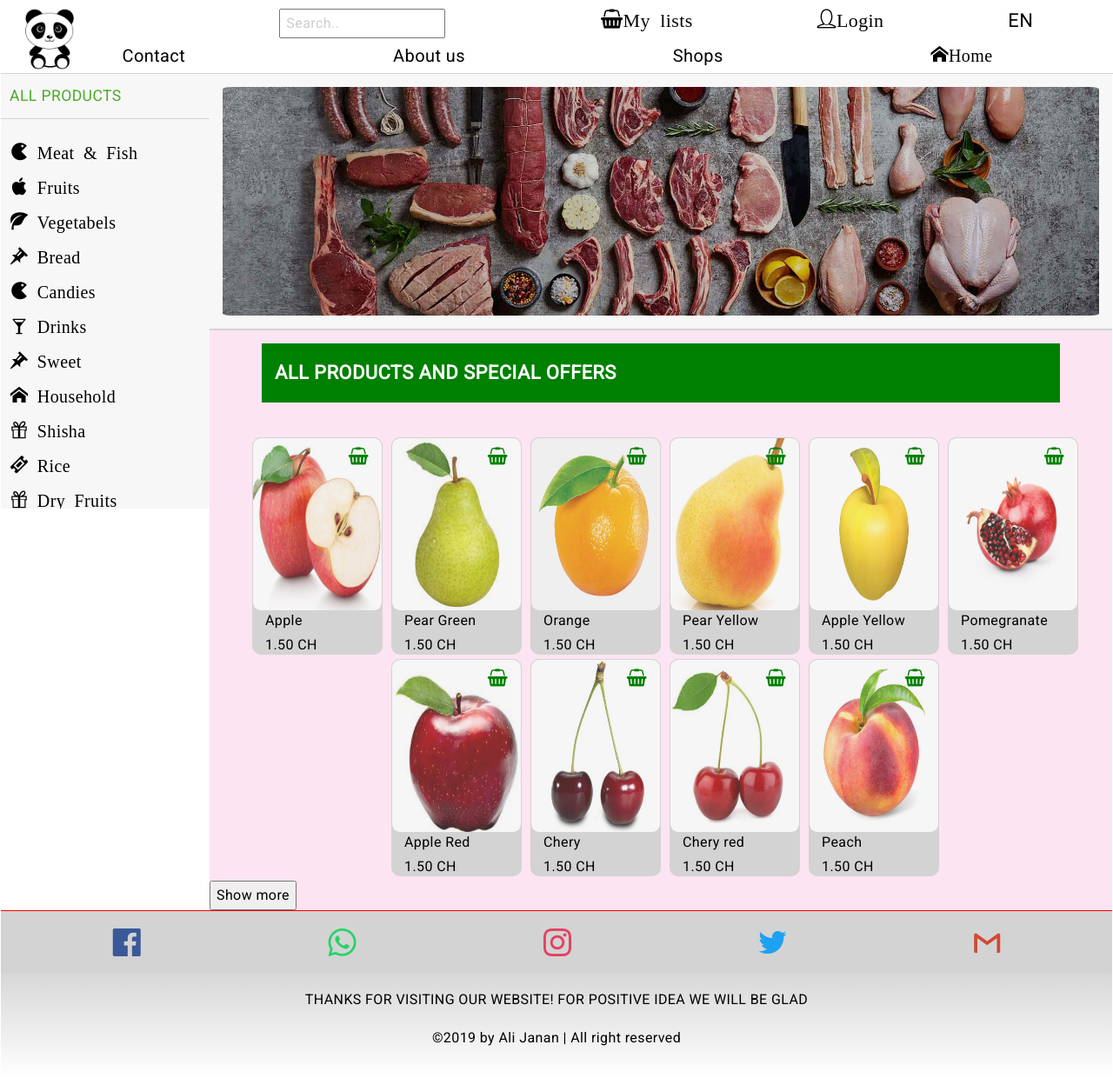
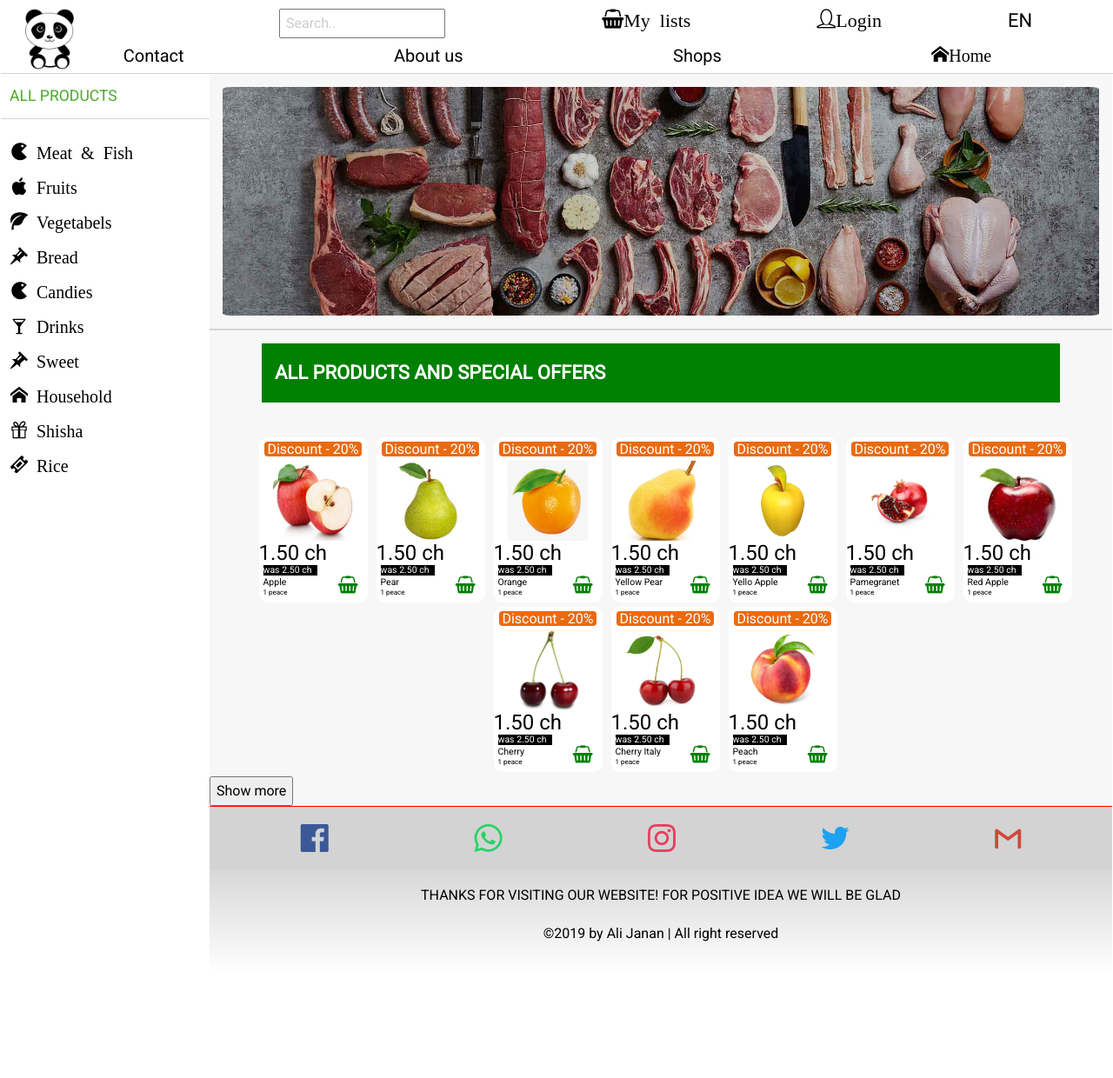
Before and after one commit to Ali-Janan/WebSite, a PHP site: page / in a window 1280 px wide. Shown: the whole page at 87% size. After the commit the page ends 1083 px from the top, so only its background shows below. Run offline with PHP 8.4, Linux system fonts and the light colour scheme; some web fonts are replaced.

Commit message:
products items are improved and got new text on it

```diff
--- a/asset/css/index.css
+++ b/asset/css/index.css
@@ -37,7 +37,6 @@
     font-family: 'roboto', sans-serif;
     font-size: 16px;
     font-weight: 300;
-    letter-spacing: 0.025em;
     line-height: 1.75em;
     color: black;
   }
@@ -126,7 +125,6 @@
     padding: 0 1px;
   }
   .grid-container {
-
   }
   /*
   --------------------GRID END--------------------------*/
@@ -238,17 +236,16 @@
   .menu {
     grid-area: menu;
     width: 250px;
-    background-color: #F7F7F7;
+    *background-color: #F7F7F7;
     position: fixed;
     z-index: 1;
     margin-top: 85px;
+    /* border-bottom: 1px lightgray solid; */
   }
   .category {
-    border-bottom: 1px gray solid;
     display: block;
     font-size: 20px;
     margin-left: 1px;
-
     }
    .category a {
     padding-top: 10px;
@@ -264,11 +261,13 @@
     padding-top: 10px;
     padding-bottom: 10px
 
+  }aside.ex3 {
+    width: 240px;
+    max-height: 470px;
+    overflow: auto;
   }
-
   #pro-head {
     color: #4ca828;
-    /* background-color: lightgray; */
     border-bottom: 1px lightgray solid;
     padding-left: 10px;
     padding-top: 10px;
@@ -281,15 +280,10 @@
     border-bottom: 1px #FEFEFE solid;
 
   }
-
-  aside.ex3 {
-    width: 240px;
-    max-height: 500px;
-    overflow: auto;
-  }
-
   /*
   ----------------MENU END------------------*/
+  /*
+  ----------------MAIN CONTENT------------------*/
   .main-content {
     margin-top: 85px;
     margin-left: 240px;
@@ -304,17 +298,15 @@
   .meat-banner {
     border-radius: 1%;
   }
-
-
   /*
   ----------------  PRODUCTS------------------*/
   .products {
     grid-area: products;
-    background-color: #FDE4F2;
+    background-color: #F7F7F7;
+    /* background-color: red; */
     align-content: center;
     border-top: 1px lightgray solid;
   }
-
   .head-text {
     display: block;
     background-image: linear-gradient(green, green);
@@ -322,7 +314,7 @@
     color: white;
     margin-top: 15px;
   }
-  .row-2 {
+  .container {
     display: flex;
     flex-flow: row;
     flex-wrap: wrap;
@@ -330,39 +322,81 @@
     padding-left: 30px;
     padding-top: 40px;
     justify-content: center;
+    /* background-color: yellow; */
   }
-  .column-2 {
+  .itmes {
     position: relative;
     margin-left: 10px;
-    width: 150px;
-    height: 250px;
-    background-color: lightgray;
+    height: 190px;
+    width: 125px;
+    background-color: white;
     border-radius: 10px;
-    padding-bottom: 40px;
+    /* padding-bottom: 40px; */
     margin-bottom: 5px;
   }
-  .column-2 p {
+  .itmes img {
+    cursor: pointer;
+    height: 92px;
+    width: 92px;
+    margin: 0px auto;
+
+  }
+  .itmes img:hover {
+  }
+  .discount {
+    background-color: #EA6A10;
+    text-align: center;
+    margin: 5px auto;
+    width: 90%;
+    display: block;
+    border-radius: 0.25rem;
+    line-height: 17px;
+    color: white;
+  }
+  .itmes p {
     position: absolute;
     bottom: -35px;
     left: 10%;
     font-size: 16px;
     color: black;
   }
-
-  /* Style the images inside the grid */
-  .column-2 img {
-    opacity: 0.8;
-    cursor: pointer;
-    border: 1px lightgray solid;
-    height: 200px;
-    width: 150px;
-    margin: 0 auto;
-    border-radius: 10px;
-    margin-bottom: 50px;
+  .new-price {
+    display: block;
+    width: 90%;
+    display: block;
+    border-radius: 0.25rem;
+    font-size: 24px;
   }
-
-  .column-2 img:hover {
-    opacity: 1;
+  .old-price {
+    display: block;
+    width: 50%;
+    height: 12px;
+    line-height: 12px;
+    margin-top: 0px;
+    margin-bottom: 0px;
+    font-size: 10.5px;
+    background-color: black;
+    color: white;
+    margin-left: 5px;
+  }
+  .name {
+    display: block;
+    width: 50%;
+    height: 12px;
+    line-height: 12px;
+    margin-top: 2px;
+    margin-bottom: 0px;
+    font-size: 10.5px;
+    margin-left: 5px;
+  }
+  .number {
+    display: block;
+    width: 50%;
+    height: 12px;
+    line-height: 12px;
+    margin-bottom: 0px;
+    font-size: 8px;
+    margin-left: 5px;
   }
   #more {
     display: none;
@@ -378,17 +412,14 @@
   .icon-add-to-basket {
     position: absolute;
     border: 0;
-    top: 10px;
-    right: 10px;
+    bottom: 10px;
+    right: 5px;
     background-color: transparent;
   }
-
-
   .icon-add-to-basket::before {
     content: "\e909";
     font-size: 20px;
     color: green;
-
   }
   /*
   ----------------PRODUCTS End------------------*/
@@ -399,6 +430,7 @@
     background-image: linear-gradient(silver, white);
     justify-content: space-between;
     border-top: 1px red solid;
+    margin-left: 240px;
   }
   .media-icon {
     justify-content: space-around;
--- a/index.html
+++ b/index.html
@@ -46,14 +46,6 @@
 
       <!-- Bottom ROW -->
       <section class="bottom-row">
-        <!--icon for mobile in responsive. normal it is hiden-->
-        <!-- <div class="icon">
-          <div class="menu-icon menu-icon-4">
-            <div class="bar bar-1"></div>
-            <div class="bar bar-2"></div>
-            <div class="bar bar-3"></div>
-          </div>
-        </div> -->
         <span class="icon-menu"></span>
         <ul class="nav">
           <li><a href="./contact-us.html">Contact</a></li>
@@ -66,11 +58,10 @@
     </header>
 
 
-
     <!----------MENU---------->
-    <aside class=" ex3 menu">
+    <aside class="menu ex3">
       <h3 id="pro-head">All products</h3>
-      <nav class="ex3 category">
+      <nav class="category">
 
         <ul>
           <li class="space"><a href="#" class=" space icon-pacman"> Meat & Fish</a></li>
@@ -111,151 +102,233 @@
       <!--------------PRODUCTS------------------------------------->
       <section class="products">
         <h1 class="head-text padding">All Products and Special offers</h1>
-        <div class="row-2" id="myUL">
-          <div class="column-2">
+        <div class="container" id="myUL">
+
+          <div class="itmes">
+            <span class="discount">Discount - 20%</span>
             <a href="./products.html">
-              <img src="./asset/image/1.jpg" alt="">
-              <p>Apple <br> 1.50 CH</p>
-            </a>
+            <figure><img src="./asset/image/1.jpg" alt=""></figure></a>
+            <span class="new-price">1.50 ch</span>
+            <span class="old-price">was 2.50 ch</span>
+            <span class="name">Apple</span>
+            <span class="number">1 peace</span>
             <button class="icon-add-to-basket"></button>
           </div>
-          <div class="column-2">
+
+          <div class="itmes">
+              <span class="discount">Discount - 20%</span>
               <a href="./products.html">
-              <img src="./asset/image/2.jpg" alt="">
-              <p>Pear Green <br> 1.50 CH</p>
-            </a>
+              <figure><img src="./asset/image/2.jpg" alt=""></figure></a>
+              <span class="new-price">1.50 ch</span>
+              <span class="old-price">was 2.50 ch</span>
+              <span class="name">Pear</span>
+              <span class="number">1 peace</span>
               <button class="icon-add-to-basket"></button>
             </div>
-          <div class="column-2">
-            <a href="./product.html">
-              <img src="./asset/image/3.jpg" alt="">
-              <p>Orange <br> 1.50 CH</p>
-            </a>
+
+          <div class="itmes">
+            <span class="discount">Discount - 20%</span>
+            <a href="./products.html">
+            <figure><img src="./asset/image/3.jpg" alt=""></figure></a>
+            <span class="new-price">1.50 ch</span>
+            <span class="old-price">was 2.50 ch</span>
+            <span class="name">Orange</span>
+            <span class="number">1 peace</span>
             <button class="icon-add-to-basket"></button>
           </div>
-          <div class="column-2">
-            <a href="./product.html">
-              <img src="./asset/image/4.jpg" alt="">
-              <p>Pear Yellow <br> 1.50 CH</p>
-            </a>
+
+          <div class="itmes">
+            <span class="discount">Discount - 20%</span>
+            <a href="./products.html">
+            <figure><img src="./asset/image/4.jpg" alt=""></figure></a>
+            <span class="new-price">1.50 ch</span>
+            <span class="old-price">was 2.50 ch</span>
+            <span class="name">Yellow Pear</span>
+            <span class="number">1 peace</span>
             <button class="icon-add-to-basket"></button>
           </div>
-          <div class="column-2">
-            <a href="./product.html">
-              <img src="./asset/image/5.jpg" alt="">
-              <p>Apple Yellow <br> 1.50 CH</p>
-            </a>
+
+         <div class="itmes">
+            <span class="discount">Discount - 20%</span>
+            <a href="./products.html">
+            <figure><img src="./asset/image/5.jpg" alt=""></figure></a>
+            <span class="new-price">1.50 ch</span>
+            <span class="old-price">was 2.50 ch</span>
+            <span class="name">Yello Apple</span>
+            <span class="number">1 peace</span>
             <button class="icon-add-to-basket"></button>
           </div>
-          <div class="column-2">
-            <a href="./product.html">
-              <img src="./asset/image/6.jpg" alt="">
-              <p>Pomegranate <br> 1.50 CH</p>
-            </a>
+
+          <div class="itmes">
+            <span class="discount">Discount - 20%</span>
+            <a href="./products.html">
+            <figure><img src="./asset/image/6.jpg" alt=""></figure></a>
+            <span class="new-price">1.50 ch</span>
+            <span class="old-price">was 2.50 ch</span>
+            <span class="name">Pamegranet</span>
+            <span class="number">1 peace</span>
             <button class="icon-add-to-basket"></button>
           </div>
-          <div class="column-2">
-            <a href="./product.html">
-              <img src="./asset/image/7.jpg" alt="">
-              <p>Apple Red <br> 1.50 CH</p>
-            </a>
+
+          <div class="itmes">
+            <span class="discount">Discount - 20%</span>
+            <a href="./products.html">
+            <figure><img src="./asset/image/7.jpg" alt=""></figure></a>
+            <span class="new-price">1.50 ch</span>
+            <span class="old-price">was 2.50 ch</span>
+            <span class="name">Red Apple</span>
+            <span class="number">1 peace</span>
             <button class="icon-add-to-basket"></button>
           </div>
-          <div class="column-2">
-            <a href="./product.html">
-              <img src="./asset/image/8.jpg" alt="">
-              <p>Chery <br> 1.50 CH</p>
-            </a>
+
+          <div class="itmes">
+              <span class="discount">Discount - 20%</span>
+              <a href="./products.html">
+              <figure><img src="./asset/image/8.jpg" alt=""></figure></a>
+              <span class="new-price">1.50 ch</span>
+              <span class="old-price">was 2.50 ch</span>
+              <span class="name">Cherry</span>
+              <span class="number">1 peace</span>
               <button class="icon-add-to-basket"></button>
             </div>
-          <div class="column-2">
-            <a href="./product.html">
-              <img src="./asset/image/9.jpg" alt="">
-              <p>Chery red <br> 1.50 CH</p>
-            </a>
+
+            <div class="itmes">
+                <span class="discount">Discount - 20%</span>
+                <a href="./products.html">
+                <figure><img src="./asset/image/9.jpg" alt=""></figure></a>
+                <span class="new-price">1.50 ch</span>
+                <span class="old-price">was 2.50 ch</span>
+                <span class="name">Cherry Italy</span>
+                <span class="number">1 peace</span>
                 <button class="icon-add-to-basket"></button>
               </div>
-          <div class="column-2">
-            <a href="./product.html">
-              <img src="./asset/image/10.jpg" alt="">
-              <p>Peach <br> 1.50 CH</p>
-            </a>
+
+          <div class="itmes">
+            <span class="discount">Discount - 20%</span>
+            <a href="./products.html">
+            <figure><img src="./asset/image/10.jpg" alt=""></figure></a>
+            <span class="new-price">1.50 ch</span>
+            <span class="old-price">was 2.50 ch</span>
+            <span class="name">Peach</span>
+            <span class="number">1 peace</span>
             <button class="icon-add-to-basket"></button>
           </div>
+
           <span id="jan"></span>
         </div>
 
-        <div id="more" class="row-2">
-          <div class="column-2">
-            <a href="./product.html">
-              <img src="./asset/image/11.jpg" alt="">
-              <p>Graps <br> 1.50 CH</p>
-            </a>
+        <div id="more" class="container">
+
+          <div class="itmes">
+            <span class="discount">Discount - 20%</span>
+            <a href="./products.html">
+            <figure><img src="./asset/image/11.jpg" alt=""></figure></a>
+            <span class="new-price">1.50 ch</span>
+            <span class="old-price">was 2.50 ch</span>
+            <span class="name">Graps Swiss</span>
+            <span class="number">1 peace</span>
             <button class="icon-add-to-basket"></button>
           </div>
-          <div class="column-2">
-            <a href="./product.html">
-              <img src="./asset/image/12.jpg" alt="">
-              <p>Banana <br> 1.50 CH</p>
-            </a>
+
+          <div class="itmes">
+            <span class="discount">Discount - 20%</span>
+            <a href="./products.html">
+            <figure><img src="./asset/image/12.jpg" alt=""></figure></a>
+            <span class="new-price">1.50 ch</span>
+            <span class="old-price">was 2.50 ch</span>
+            <span class="name">Banana</span>
+            <span class="number">1 peace</span>
             <button class="icon-add-to-basket"></button>
           </div>
-          <div class="column-2">
-            <a href="./product.html">
-              <img src="./asset/image/13.jpg" alt="">
-              <p>Strawberry <br> 1.50 CH</p>
-            </a>
+
+          <div class="itmes">
+            <span class="discount">Discount - 20%</span>
+            <a href="./products.html">
+            <figure><img src="./asset/image/13.jpg" alt=""></figure></a>
+            <span class="new-price">1.50 ch</span>
+            <span class="old-price">was 2.50 ch</span>
+            <span class="name">Strawberry</span>
+            <span class="number">1 peace</span>
             <button class="icon-add-to-basket"></button>
           </div>
-          <div class="column-2">
-            <a href="./product.html">
-              <img src="./asset/image/14.jpg" alt="">
-              <p>Apple Redish <br> 1.50 CH</p>
-            </a>
+
+          <div class="itmes">
+            <span class="discount">Discount - 20%</span>
+            <a href="./products.html">
+            <figure><img src="./asset/image/14.jpg" alt=""></figure></a>
+            <span class="new-price">1.50 ch</span>
+            <span class="old-price">was 2.50 ch</span>
+            <span class="name">Apple Red</span>
+            <span class="number">1 peace</span>
             <button class="icon-add-to-basket"></button>
           </div>
-          <div class="column-2">
-            <a href="./product.html">
-              <img src="./asset/image/15.jpg" alt="">
-              <p>Gaps Italian <br> 1.50 CH</p>
-            </a>
+
+          <div class="itmes">
+            <span class="discount">Discount - 20%</span>
+            <a href="./products.html">
+            <figure><img src="./asset/image/15.jpg" alt=""></figure></a>
+            <span class="new-price">1.50 ch</span>
+            <span class="old-price">was 2.50 ch</span>
+            <span class="name">Graps Iraly</span>
+            <span class="number">1 peace</span>
             <button class="icon-add-to-basket"></button>
           </div>
-          <div class="column-2">
-            <a href="./product.html">
-              <img src="./asset/image/16.jpg" alt="">
-              <p>Graps CH <br> 1.50 CH</p>
-            </a>
+
+          <div class="itmes">
+            <span class="discount">Discount - 20%</span>
+            <a href="./products.html">
+            <figure><img src="./asset/image/16.jpg" alt=""></figure></a>
+            <span class="new-price">1.50 ch</span>
+            <span class="old-price">was 2.50 ch</span>
+            <span class="name">Graps Afg</span>
+            <span class="number">1 peace</span>
             <button class="icon-add-to-basket"></button>
           </div>
-          <div class="column-2">
-            <a href="./product.html">
-              <img src="./asset/image/17.jpg" alt="">
-              <p>Redbull <br> 1.50 CH</p>
-            </a>
+
+          <div class="itmes">
+            <span class="discount">Discount - 20%</span>
+            <a href="./products.html">
+            <figure><img src="./asset/image/17.jpg" alt=""></figure></a>
+            <span class="new-price">1.50 ch</span>
+            <span class="old-price">was 2.50 ch</span>
+            <span class="name">Redbull</span>
+            <span class="number">1 peace</span>
             <button class="icon-add-to-basket"></button>
           </div>
-          <div class="column-2">
-            <a href="./product.html">
-              <img src="./asset/image/18.jpg" alt="">
-              <p>Carabao <br> 1.50 CH</p>
-            </a>
+
+          <div class="itmes">
+            <span class="discount">Discount - 20%</span>
+            <a href="./products.html">
+            <figure><img src="./asset/image/18.jpg" alt=""></figure></a>
+            <span class="new-price">1.50 ch</span>
+            <span class="old-price">was 2.50 ch</span>
+            <span class="name">Carabao</span>
+            <span class="number">1 peace</span>
             <button class="icon-add-to-basket"></button>
           </div>
-          <div class="column-2">
-            <a href="./product.html">
-              <img src="./asset/image/19.jpg" alt="">
-              <p>Monster <br> 1.50 CH</p>
-            </a>
+
+          <div class="itmes">
+            <span class="discount">Discount - 20%</span>
+            <a href="./products.html">
+            <figure><img src="./asset/image/19.jpg" alt=""></figure></a>
+            <span class="new-price">1.50 ch</span>
+            <span class="old-price">was 2.50 ch</span>
+            <span class="name">Monster</span>
+            <span class="number">1 peace</span>
             <button class="icon-add-to-basket"></button>
           </div>
-          <div class="column-2">
-            <a href="./product.html">
-              <img src="./asset/image/20.jpg" alt="">
-              <p>M-Budget <br> 1.50 CH</p>
-            </a>
+
+          <div class="itmes">
+            <span class="discount">Discount - 20%</span>
+            <a href="./products.html">
+            <figure><img src="./asset/image/20.jpg" alt=""></figure></a>
+            <span class="new-price">1.50 ch</span>
+            <span class="old-price">was 2.50 ch</span>
+            <span class="name">M-Budget</span>
+            <span class="number">1 peace</span>
             <button class="icon-add-to-basket"></button>
           </div>
+
         </div>
 
         <button onclick="myFunction()" id="readMoreBtn">Show more</button>
```
Also changed, not shown: asset/image/11111111111.jpg (added), asset/image/jj.jpg (added). Lines whose indentation alone changed are shown as unchanged.
